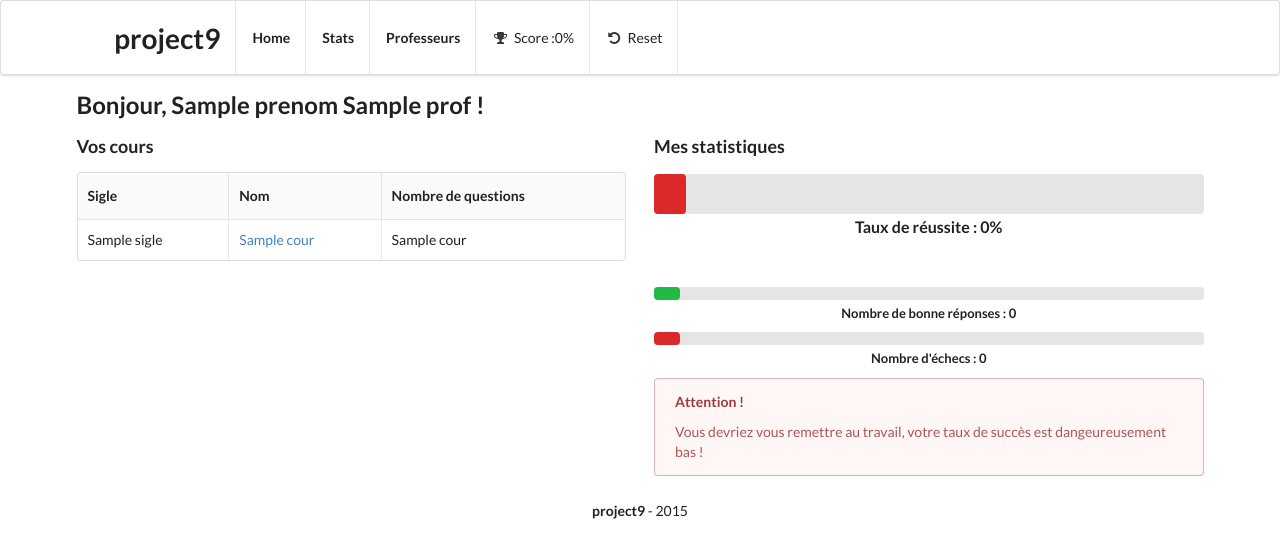
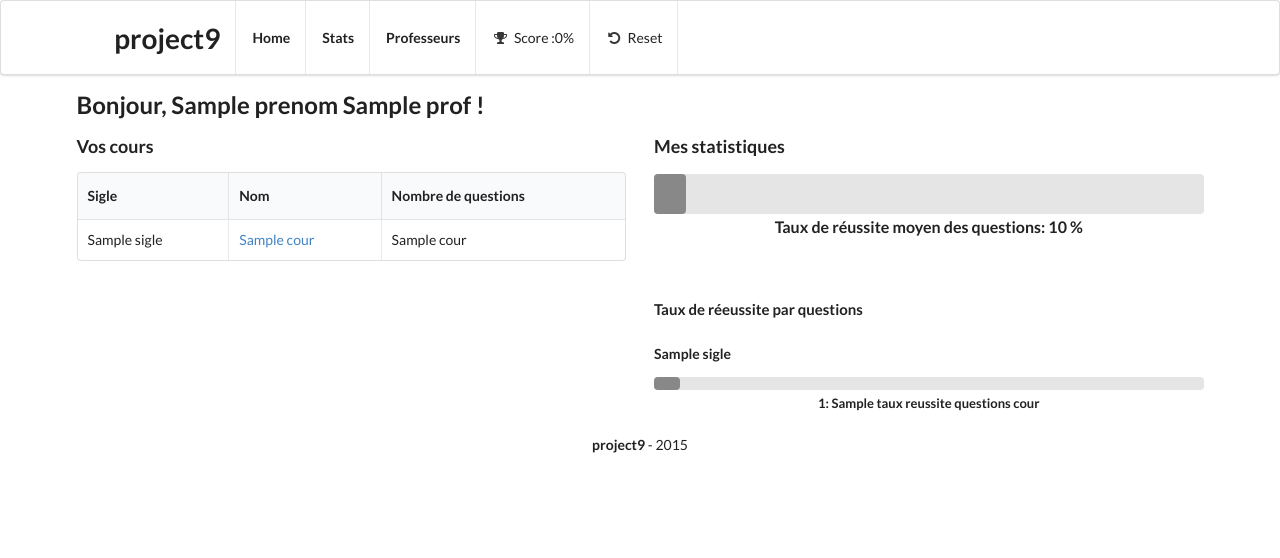
Before and after one commit to 316k/project9, a Flask app: template project9/templates/prof.html in a window 1280 px wide. Shown: the top 558 px of the page. Run offline with Flask 2, Linux system fonts and the light colour scheme; the template is opened without the code that fills it: most values are stand-ins (such as "Sample title", 1, 10 or a date in 2020).

Commit message:
Adds some stats to prof

```diff
--- a/project9/actions.py
+++ b/project9/actions.py
@@ -171,7 +171,18 @@ def prof():
                     JOIN cours ON partie_cours.cours_id=cours.sigle
                     JOIN professeur_cours ON professeur_cours.professeur_id = ?
                 )""", [prof['id']])
+            taux_reussite_questions = query_db("""
+                    SELECT sigle, content, (success/(success+failures+1))*100 AS rapport
+                    FROM questions
+                    JOIN partie_cours ON questions.partie_cours_id = partie_cours.id
+                    JOIN cours ON partie_cours.cours_id=cours.sigle
+                    JOIN professeur_cours ON professeur_cours.professeur_id = ? """, [prof['id']])
+            taux_reussite_questions_cours = {cour["sigle"]:[] for cour in cours}
+            for taux_reussite_question in taux_reussite_questions:
+                taux_reussite_questions_cours[taux_reussite_question["sigle"]].append([taux_reussite_question["content"], taux_reussite_question["rapport"]])
 
-            return render_template('prof.html', prof=prof, courses=cours, moyenne_reussite=moyenne_reussite)
+            return render_template(
+            'prof.html', prof=prof, courses=cours, moyenne_reussite=moyenne_reussite,
+            taux_reussite_questions_cours=taux_reussite_questions_cours)
 
     return render_template('prof-login.html')
--- a/project9/templates/prof.html
+++ b/project9/templates/prof.html
@@ -31,65 +31,22 @@
             <h3>Mes statistiques</h3>
             <div id="rate" class="ui large progress">
                 <div class="bar"></div>
-                <div class="label">Taux de réussite : <span class="score-placeholder"></span>%</div>
+                <div class="label">Taux de réussite moyen des questions: {{moyenne_reussite["average_reussite"]}} %</div>
             </div>
             <br />
-            <div id="good" class="ui small green progress">
-                <div class="bar"></div>
-                <div class="label">Nombre de bonne réponses : <span class="good-placeholder"></span></div>
-            </div>
-            <div id="bad" class="ui small red progress">
-                <div class="bar"></div>
-                <div class="label">Nombre d'échecs : <span class="bad-placeholder"></span></div>
-            </div>
-            <div id="message-green" class="ui success message">
-                <strong>Félicitation !</strong>
-                <p>Vous êtes sur une bonne voie, continuez le bon travail !</p>
-            </div>
-            <div id="message-yellow" class="ui warning message">
-                <strong>C'est bien...</strong>
-                <p>Vous êtes sur une bonne voie, continuez à travailler sur vos cours et vos notes en seront récompensées !</p>
-            </div>
-            <div id="message-red" class="ui error message">
-                <strong>Attention !</strong>
-                <p>Vous devriez vous remettre au travail, votre taux de succès est dangeureusement bas !</p>
-            </div>
-
+            <h4>Taux de réeussite par questions</h4>
+            {% for cours in courses %}
+                <h5>{{cours["sigle"]}}</h5>
+                {% for taux_reussite_question in taux_reussite_questions_cours[cours["sigle"]]%}
+                    <div id="good" class="ui small progress">
+                        <div class="bar"></div>
+                        <div class="label">
+                            {{taux_reussite_question[0]}}: {{taux_reussite_question[1]}}
+                            <span class="{{taux_reussite_question[1]}}"></span>
+                        </div>
+                    </div>
+                {% endfor %}
+            {% endfor %}
         </div>
     </div>
 {% endblock %}
-
-{% block script %}
-    {{ super() }}
-    <script>
-        $(function() {
-            $('.message').hide();
-
-            var val = 'red';
-
-            if(user_score() > 80) {
-                val = 'green';
-            } else if(user_score() > 50) {
-                val = 'yellow';
-            }
-
-            $('#rate').addClass(val).progress({
-                percent: user_score()
-            });
-
-            var good = parseInt(localStorage.getItem('good') || 0);
-            var bad = parseInt(localStorage.getItem('bad') || 0);
-
-            $('#good').progress({
-                percent: good / ((good + bad) || 1) * 100
-            });
-            $('.good-placeholder').text(good);
-
-            $('#bad').progress({
-                percent: bad / ((good + bad) || 1) * 100
-            });
-            $('.bad-placeholder').text(bad);
-            $('#message-' + val).show();
-        });
-    </script>
-{% endblock %}
```
